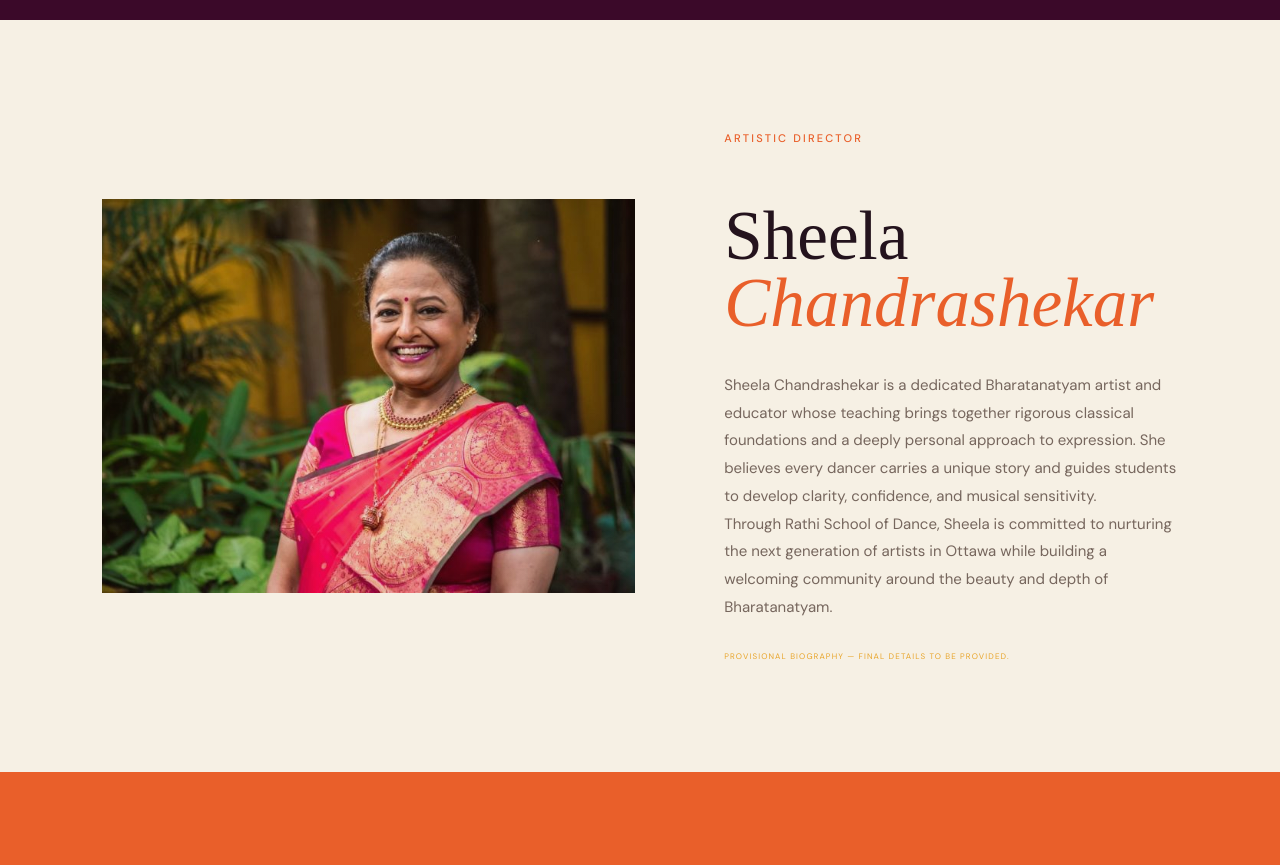
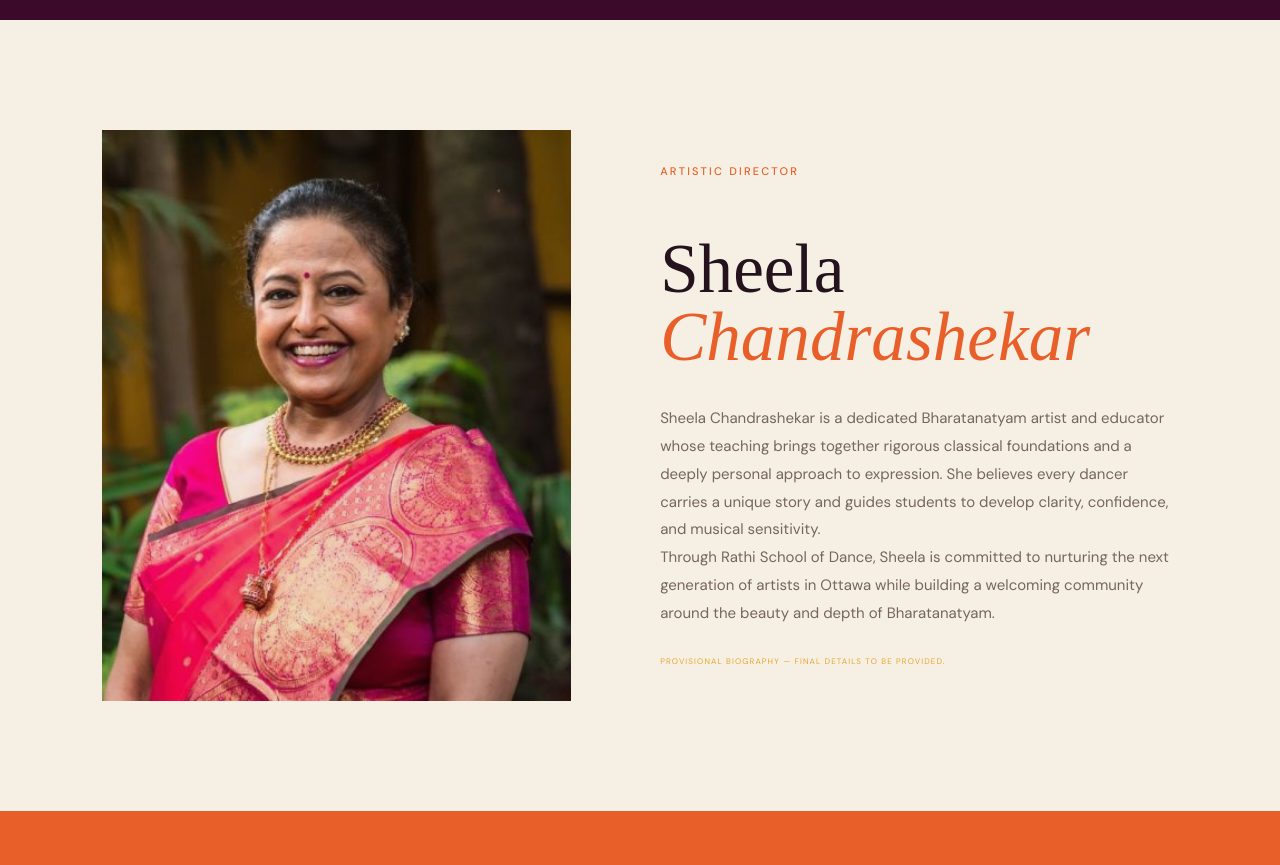
Before and after one commit to Aadhya-Sure/RathiSchoolofDance, a Next.js app: page /about in a window 1280 px wide. Shown: the part 600-1465 px from the top of the page. Built offline with nearby package versions, Linux system fonts and the light colour scheme; a web font is replaced by a local one.

Commit message:
Use portrait crop for director photo

```diff
--- a/app/globals.css
+++ b/app/globals.css
@@ -107,8 +107,8 @@ h1 em,h2 em { color:var(--orange); font-weight:400; }
 .album-copy h3 { margin:16px 0 20px; color:var(--plum); font-family:"Italiana",serif; font-size:clamp(38px,4vw,58px); font-weight:400; }
 .album-copy > p:not(.album-tag) { margin:0 0 25px; color:#76665d; font-size:14px; line-height:1.8; }
 .album-status { display:inline-block; padding-bottom:6px; border-bottom:1px solid #cfae9b; }
-.director { display:grid; grid-template-columns:1.08fr .92fr; gap:7vw; align-items:center; background:var(--cream); color:var(--ink); }
-.director-portrait { min-height:0; aspect-ratio:1.35 / 1; display:grid; place-items:end start; padding:28px; background:linear-gradient(155deg,rgba(232,165,43,.08),rgba(59,9,41,.12)),url('/sheela-chandrashekar.jpg') center/cover; }
+.director { display:grid; grid-template-columns:.95fr 1.05fr; gap:7vw; align-items:center; background:var(--cream); color:var(--ink); }
+.director-portrait { min-height:0; aspect-ratio:.82 / 1; display:grid; place-items:end start; padding:28px; background:linear-gradient(155deg,rgba(232,165,43,.06),rgba(59,9,41,.1)),url('/sheela-chandrashekar.jpg') 72% center/cover; }
 .director-portrait span { text-transform:uppercase; letter-spacing:.18em; line-height:1.7; font-size:9px; color:rgba(246,240,228,.62); }
 .director-copy h2 { font-size:clamp(54px,5.4vw,82px); margin-bottom:35px; }
 .director-copy .section-label.light { color:#8a796f; }
```
